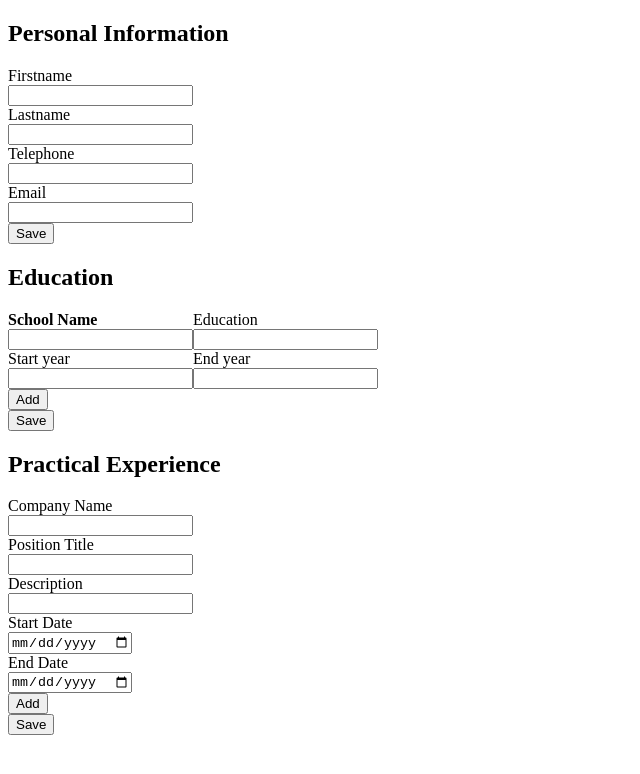
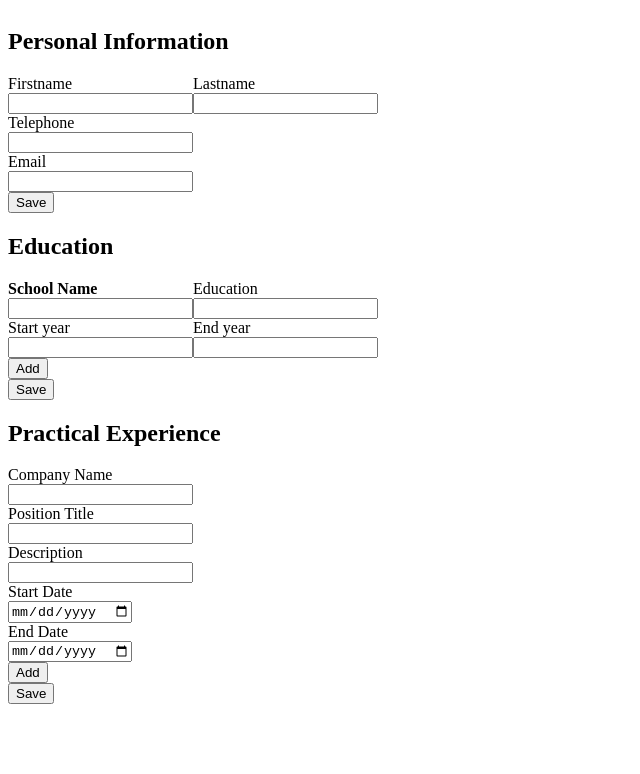
Before and after one commit to JSHC/odin-cvproject, a React (Create React App) app: page / in a window 1280 px wide. Shown: the top 774 px of the page, without its empty margins (0-640 px from the left). Built offline with nearby package versions, Linux system fonts and the light colour scheme.

Commit message:
Add basic layout for PersonalInfoSection

```diff
--- a/src/styles/PersonalInfoSection.css
+++ b/src/styles/PersonalInfoSection.css
@@ -0,0 +1,15 @@
+.personal-info-section {
+    display: grid;
+    grid-template-columns: 1fr;
+    justify-items: start;
+}
+
+.personal-info-section div{
+    display: grid;
+    grid-template-columns: auto auto;
+    justify-items: start;
+}
+
+.email {
+    grid-row: 3;
+}
```
